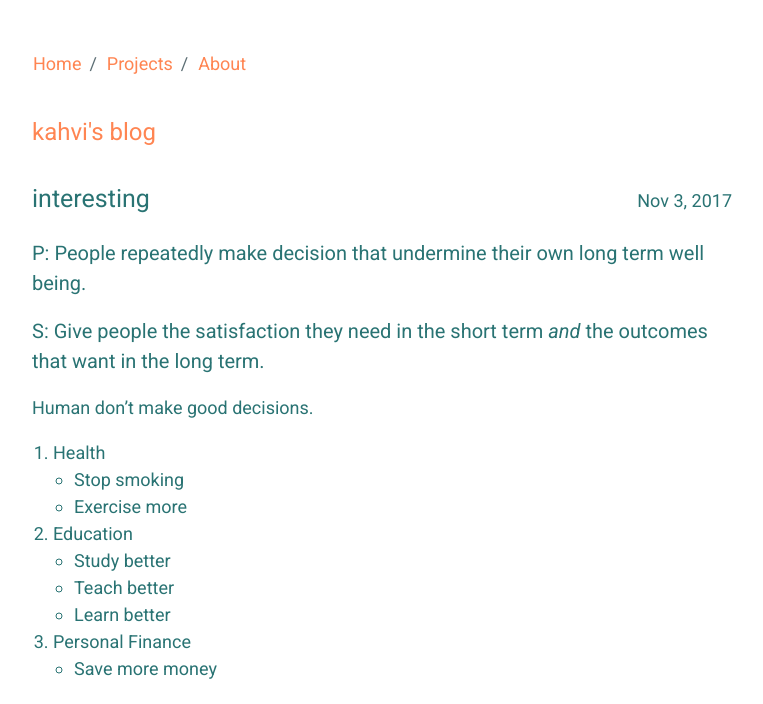
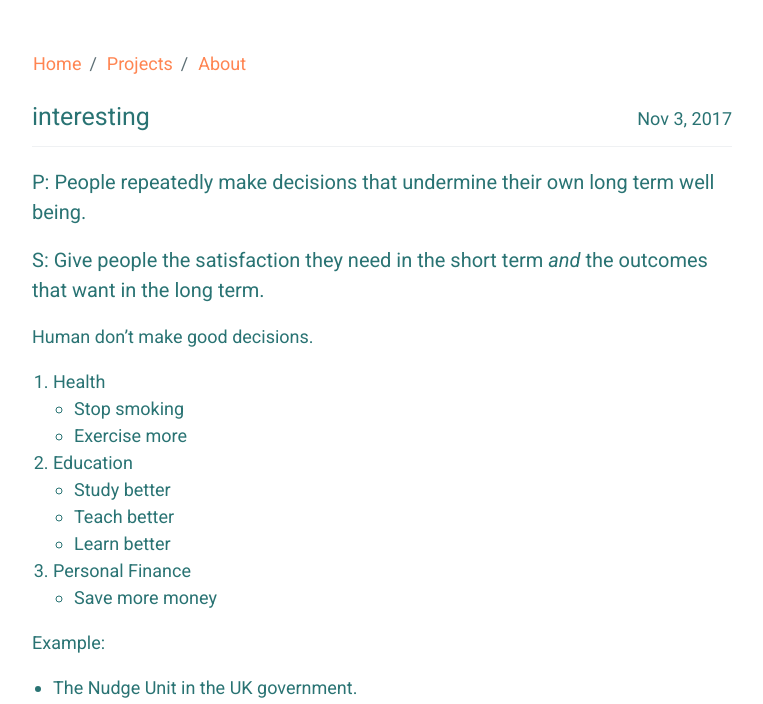
Before and after one commit to iamkahvi/iamkahvi.github.io, a Jekyll site: the page built from _posts/2017-11-03-interesting!.md, in a window 1280 px wide. Shown: the top 704 px of the page, without its empty margins (258-1021 px from the left). Built offline with Jekyll 4.4.1, drawn with Linux system fonts in a browser that asks for light colours.

Commit message:
See below
- No title on posts
- changes to title spacing
- changes to title format

```diff
--- a/_includes/header.html
+++ b/_includes/header.html
@@ -4,9 +4,10 @@
         class="u-separate"></span> <a href="{{ "/projects/" | prepend:
         site.baseurl }}">Projects</a><span class="u-separate"></span> <a href="{{ "/about/" | prepend: site.baseurl }}">About</a>
   </p>
-    <h1>{{ site.title}}</h1>
+
 
     {% if page.title == 'Home' %}
+        <h1>{{ site.title}}</h1>
         <h2>{{ site.description }}</h2>
     {% endif %}
 
--- a/_posts/2017-11-03-interesting!.md
+++ b/_posts/2017-11-03-interesting!.md
@@ -6,7 +6,7 @@
 comments: true
 ---
 
-### P: People repeatedly make decision that undermine their own long term well being.
+### P: People repeatedly make decisions that undermine their own long term well being.
 
 ### S: Give people the satisfaction they need in the short term *and* the outcomes that want in the long term.
 
--- a/_sass/components/_article.scss
+++ b/_sass/components/_article.scss
@@ -8,6 +8,9 @@
 
 .c-article__header {
     margin-bottom: 2rem; // 50px
+    padding-bottom: 1em;
+    //padding-top: 3em;
+    border-bottom: 1px solid #EFF1F3;
     @media screen and (min-width: $bp__sm) {
         display: -webkit-box;
         display: -webkit-flex;
--- a/_sass/components/_page.scss
+++ b/_sass/components/_page.scss
@@ -7,12 +7,16 @@
 }
 
 .c-page__header {
-    margin-bottom: 3rem; // 100px
+    margin-bottom: 2rem; // 100px
 
     h1 {
         margin-top: 1.5em;
-        margin-bottom: 1rem; // 25px
+        margin-bottom: 1.5rem; // 25px
         @include fs--heading-2;
+        font-family: "Helvetica";
+        font-weight: bold;
+        text-decoration: underline;
+        //text-shadow: -2px 0px $c-base__1;
         //color: $c-base__02;
     }
 
```
Also changed, not shown: 13 other files.
